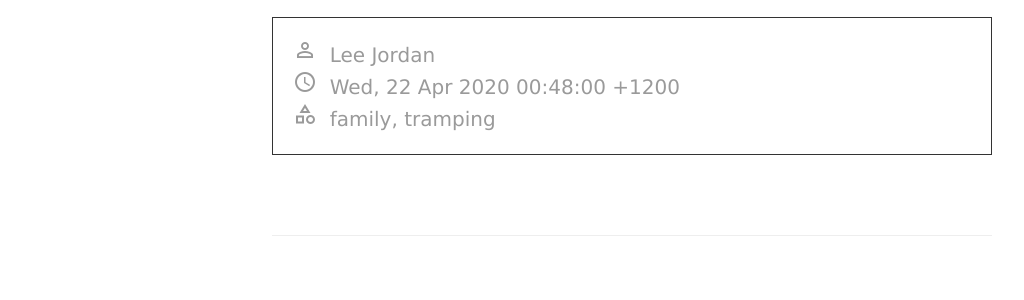
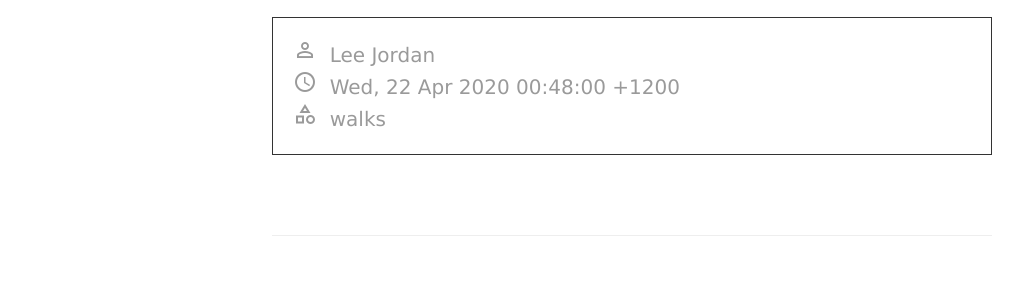
Before and after one commit to tracyjordan/tracyjordan.github.io, a Jekyll site: the page built from _posts/2020-04-22-evening-walks-with-my-son.md, in a window 1280 px wide. Shown: the part 1196-1496 px from the top of the page, without its empty margins (8-1032 px from the left). Built offline with Jekyll 4.4.1, drawn with Linux system fonts in a browser that asks for light colours; a script that is not in the unit is left out.

Commit message:
Update 2020-04-22-evening-walks-with-my-son.md

```diff
--- a/_posts/2020-04-22-evening-walks-with-my-son.md
+++ b/_posts/2020-04-22-evening-walks-with-my-son.md
@@ -2,7 +2,7 @@
 layout: post
 title: Evening Walks With My Son
 date: 2020-04-22 00:48
-categories: [family, tramping]
+categories: [walks]
 author: Lee Jordan
 published: true
 ---
```
